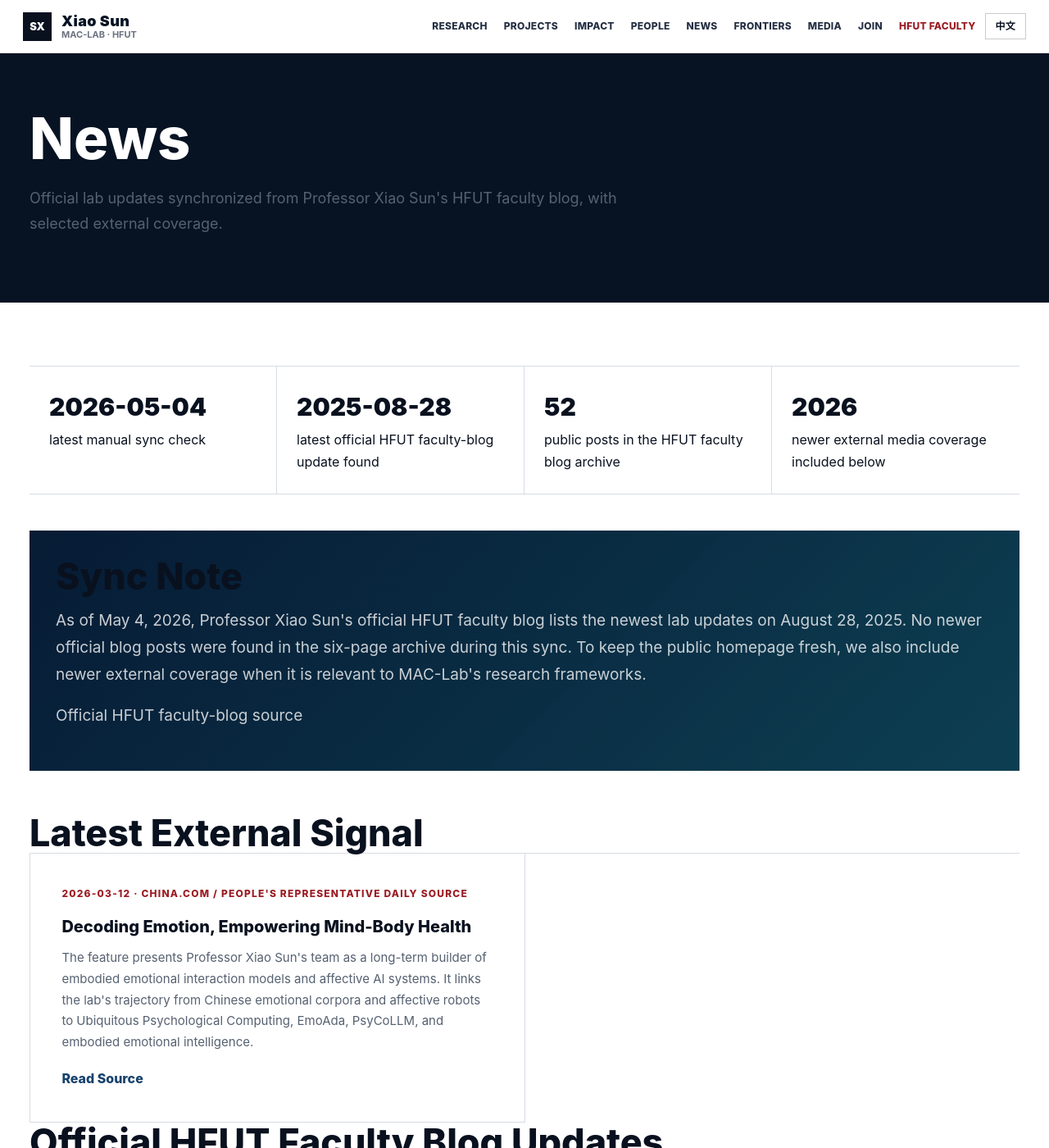
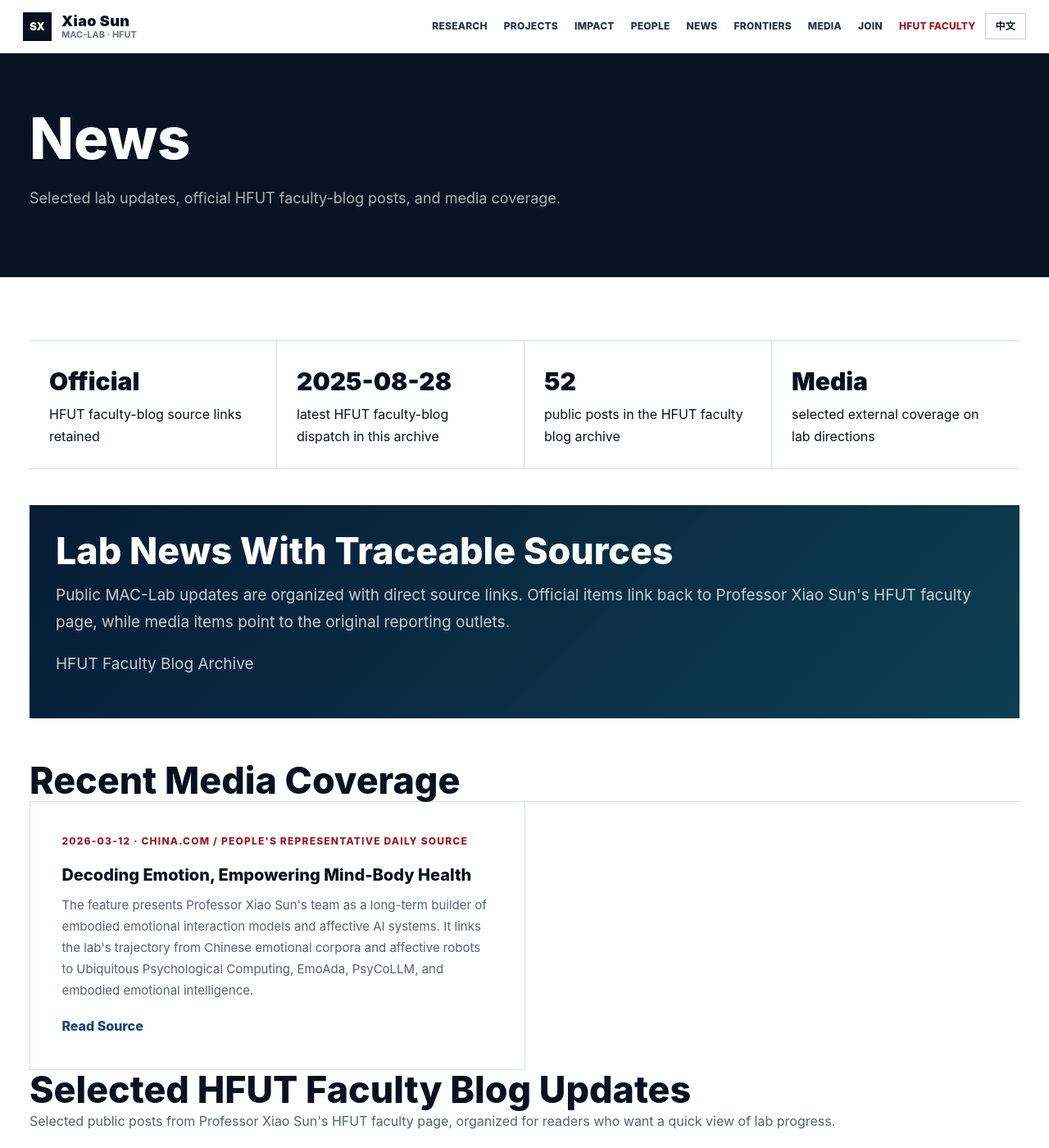
Before and after one commit to sxhfut/sxhfut.github.io, a Jekyll site: the page built from _pages/news/index.md, in a window 1280 px wide and 1400 px high. Shown: the whole window at 82% size. Built offline with Jekyll 4.4.1, drawn with Linux system fonts in a browser that asks for light colours; some of the changed text lies outside the part shown.

Commit message:
Polish lab site copy tone

```diff
--- a/_pages/news/index.md
+++ b/_pages/news/index.md
@@ -2,27 +2,27 @@
 layout: page
 title: News
 title_zh: 实验室新闻
-description: Official lab updates synchronized from Professor Xiao Sun's HFUT faculty blog, with selected external coverage.
-description_zh: 同步整理孙晓教授合工大教师主页公开实验室动态，并补充精选外部报道。
+description: Selected lab updates, official HFUT faculty-blog posts, and media coverage.
+description_zh: 实验室动态、合工大教师主页公开信息与媒体报道精选。
 permalink: /news/
 toggle: on
 rank: 5
 ---
 
 <div class="summary-band">
-  <div><strong>2026-05-04</strong><span><span class="lang-en">latest manual sync check</span><span class="lang-zh">最近一次人工同步核查</span></span></div>
-  <div><strong>2025-08-28</strong><span><span class="lang-en">latest official HFUT faculty-blog update found</span><span class="lang-zh">教师主页“教师博客”最新公开条目</span></span></div>
+  <div><strong>Official</strong><span><span class="lang-en">HFUT faculty-blog source links retained</span><span class="lang-zh">保留合工大教师主页原文链接</span></span></div>
+  <div><strong>2025-08-28</strong><span><span class="lang-en">latest HFUT faculty-blog dispatch in this archive</span><span class="lang-zh">当前收录的教师主页最新动态</span></span></div>
   <div><strong>52</strong><span><span class="lang-en">public posts in the HFUT faculty blog archive</span><span class="lang-zh">教师主页公开博客条目总数</span></span></div>
-  <div><strong>2026</strong><span><span class="lang-en">newer external media coverage included below</span><span class="lang-zh">补充收录更新外部媒体报道</span></span></div>
+  <div><strong>Media</strong><span><span class="lang-en">selected external coverage on lab directions</span><span class="lang-zh">精选实验室相关外部报道</span></span></div>
 </div>
 
 <div class="media-note">
-  <h2><span class="lang-en">Sync Note</span><span class="lang-zh">同步说明</span></h2>
-  <p><span class="lang-en">As of May 4, 2026, Professor Xiao Sun's official HFUT faculty blog lists the newest lab updates on August 28, 2025. No newer official blog posts were found in the six-page archive during this sync. To keep the public homepage fresh, we also include newer external coverage when it is relevant to MAC-Lab's research frameworks.</span><span class="lang-zh">截至 2026 年 5 月 4 日核查，孙晓教授合工大教师主页“教师博客”6 页公开列表中，最新实验室动态为 2025 年 8 月 28 日，未发现 2025 年 8 月之后的新教师博客条目。为避免对外页面显得停滞，本页同步官方动态，同时补充与实验室框架高度相关的更新外部报道。</span></p>
-  <p><a href="https://faculty.hfut.edu.cn/sunxiao/zh_CN/article/198496/list/index.htm"><span class="lang-en">Official HFUT faculty-blog source</span><span class="lang-zh">查看合工大教师主页原始列表</span></a></p>
+  <h2><span class="lang-en">Lab News With Traceable Sources</span><span class="lang-zh">可追溯来源的实验室动态</span></h2>
+  <p><span class="lang-en">Public MAC-Lab updates are organized with direct source links. Official items link back to Professor Xiao Sun's HFUT faculty page, while media items point to the original reporting outlets.</span><span class="lang-zh">MAC-Lab 公开动态均保留直接来源链接。官方条目链接至孙晓教授合工大教师主页，媒体条目链接至原始报道来源，便于访客了解实验室近期进展与长期研究方向。</span></p>
+  <p><a href="https://faculty.hfut.edu.cn/sunxiao/zh_CN/article/198496/list/index.htm"><span class="lang-en">HFUT Faculty Blog Archive</span><span class="lang-zh">合工大教师主页动态列表</span></a></p>
 </div>
 
-<h2><span class="lang-en">Latest External Signal</span><span class="lang-zh">最新外部报道信号</span></h2>
+<h2><span class="lang-en">Recent Media Coverage</span><span class="lang-zh">近期媒体报道</span></h2>
 
 <div class="media-grid media-grid--page">
   <article>
@@ -33,8 +33,8 @@ rank: 5
   </article>
 </div>
 
-<h2><span class="lang-en">Official HFUT Faculty Blog Updates</span><span class="lang-zh">合工大教师主页官方动态精选</span></h2>
-<p class="muted"><span class="lang-en">The list below summarizes the latest official faculty-blog entries in a polished English-first format for international visitors. Titles and source links are preserved, while descriptions are lightly reframed around research significance and lab development.</span><span class="lang-zh">以下内容来自教师主页公开“教师博客”，保留标题和原文链接，同时做适合对外主页展示的轻度概括和包装。</span></p>
+<h2><span class="lang-en">Selected HFUT Faculty Blog Updates</span><span class="lang-zh">合工大教师主页动态精选</span></h2>
+<p class="muted"><span class="lang-en">Selected public posts from Professor Xiao Sun's HFUT faculty page, organized for readers who want a quick view of lab progress.</span><span class="lang-zh">以下条目来自孙晓教授合工大教师主页公开动态，按实验室建设、论文成果、竞赛获奖和社会影响进行精选整理。</span></p>
 
 <div class="news-list">
   <article>
--- a/css/main.scss
+++ b/css/main.scss
@@ -1631,6 +1631,10 @@ h3 {
     var(--navy);
 }
 
+.media-note h2 {
+  color: #fff;
+}
+
 .summary-band {
   gap: 0;
   border-top: 1px solid var(--line);
@@ -2116,6 +2120,10 @@ h2 {
   font-weight: 850;
 }
 
+.page-hero p {
+  color: rgba(255, 255, 255, 0.68);
+}
+
 @media (max-width: 1080px) {
   .container {
     width: min(100% - 44px, 1280px);
```
Also changed, not shown: _pages/contact/index.md (+1 -1 lines), _pages/media/index.md (+4 -4 lines), _pages/software/index.md (+4 -4 lines), index.html (+8 -8 lines).
